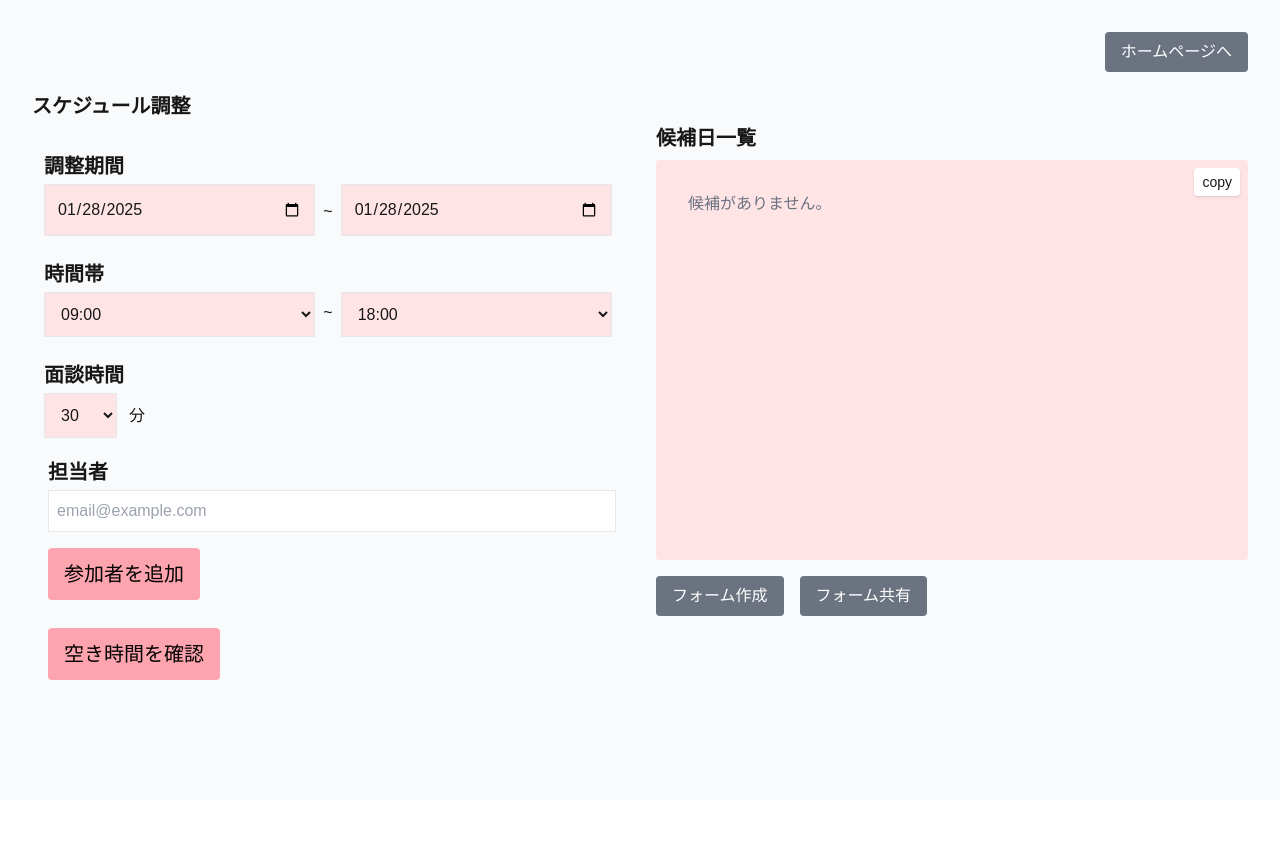
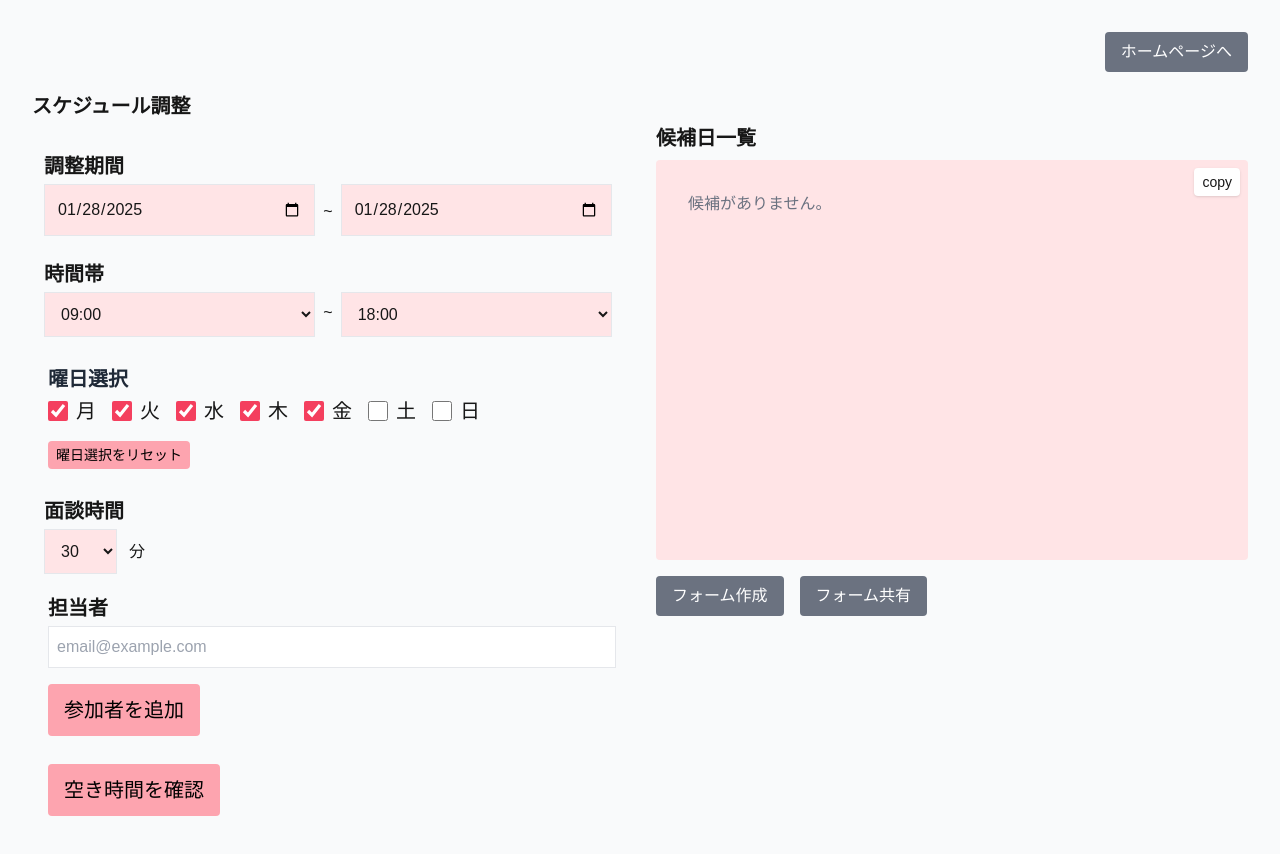
Before and after one commit to saoki0913/schedule_management_frontend, a Next.js app: page /schedule in a window 1280 px wide. Shown: the top 854 px of the page. Before the commit the page ends 800 px from the top, so only its background shows below. Built offline with nearby package versions, Linux system fonts and the light colour scheme.

Commit message:
Addition of day-of-week filter function

```diff
--- a/app/appointment/page.tsx
+++ b/app/appointment/page.tsx
@@ -5,23 +5,21 @@ import { parseISO, format } from "date-fns";
 import { Calendar, Clock, Check } from "lucide-react";
 
 export default function SelectSchedulePage() {
-  // 初期値は空の配列・文字列にしておく
+  // 各種 state
   const [candidates, setCandidates] = useState<string[][]>([]);
   const [users, setUsers] = useState<{ email: string }[]>([]);
   const [selectedCandidate, setSelectedCandidate] = useState<string>("");
-
-  // ローディング状態を管理する state
+  const [selectedDays, setSelectedDays] = useState<string[]>([]);
   const [isLoading, setIsLoading] = useState(false);
-
-  // 開始・終了時刻（フィルタ条件）の state
   const [minTime, setMinTime] = useState("10:00");
   const [maxTime, setMaxTime] = useState("18:00");
+  // 送信済みかどうかを示す state
+  const [isConfirmed, setIsConfirmed] = useState(false);
 
-  // BASE_URL を定義
-  // const BASE_URL = "https://func-sche.azurewebsites.net";
-  const BASE_URL = "http://localhost:7071";
+  const BASE_URL = "https://func-sche.azurewebsites.net";
+  // const BASE_URL = "http://localhost:7071";
 
-  // URL に token があればサーバーからフォームデータを復元する
+  // URL の token を使ってフォームデータを復元する
   useEffect(() => {
     const searchParams = new URLSearchParams(window.location.search);
     const token = searchParams.get("token");
@@ -34,11 +32,13 @@ export default function SelectSchedulePage() {
           return res.json();
         })
         .then((data) => {
-          // 復元するデータの例：{ users, candidates, start_time, end_time }
           if (data.users) setUsers(data.users);
           if (data.candidates) setCandidates(data.candidates);
           if (data.start_time) setMinTime(data.start_time);
           if (data.end_time) setMaxTime(data.end_time);
+          if (data.selected_days) setSelectedDays(data.selected_days);
+          // もしサーバー側で既に確定済みなら isConfirmed を true にする
+          if (data.isConfirmed) setIsConfirmed(true);
         })
         .catch((error) => {
           console.error("Error retrieving form data:", error);
@@ -46,7 +46,7 @@ export default function SelectSchedulePage() {
     }
   }, []);
 
-  // ISO 文字列の日付部分を "yyyy/MM/dd" 形式に変換
+  // 日付・時刻のフォーマット関数
   const formatDatePart = (isoString: string) => {
     try {
       const date = parseISO(isoString);
@@ -57,7 +57,6 @@ export default function SelectSchedulePage() {
     }
   };
 
-  // ISO 文字列の日付部分から "HH:mm" 形式の時刻を取得
   const formatTimePart = (isoString: string) => {
     try {
       const date = parseISO(isoString);
@@ -68,15 +67,30 @@ export default function SelectSchedulePage() {
     }
   };
 
-  // フィルタリング条件：受け取った時刻範囲内の候補のみ表示
+  // 候補のフィルタリング処理（曜日フィルタ等を含む）
   const filteredCandidates = candidates.filter((candidate) => {
     if (candidate.length !== 2) return false;
+    if (candidate[0].substring(0, 10) !== candidate[1].substring(0, 10)) return false;
     const candidateStart = candidate[0].substring(11, 16);
     const candidateEnd = candidate[1].substring(11, 16);
-    return candidateStart >= minTime && candidateEnd <= maxTime;
+    if (candidateEnd < candidateStart) return false;
+    if (!(candidateStart >= minTime && candidateEnd <= maxTime)) return false;
+    if (selectedDays.length > 0) {
+      try {
+        const date = parseISO(candidate[0]);
+        const dayIndex = date.getDay();
+        const dayMap = ["日", "月", "火", "水", "木", "金", "土"];
+        const candidateDay = dayMap[dayIndex];
+        if (!selectedDays.includes(candidateDay)) return false;
+      } catch (err) {
+        console.error("Day parsing error:", err);
+        return false;
+      }
+    }
+    return true;
   });
 
-  // バックエンドへ選択候補を送信して予定登録を依頼する
+  // 送信処理
   const handleSubmit = async (e: React.FormEvent) => {
     e.preventDefault();
     const searchParams = new URLSearchParams(window.location.search);
@@ -85,8 +99,6 @@ export default function SelectSchedulePage() {
       alert("候補を選択してください。");
       return;
     }
-
-    // ローディング状態にする
     setIsLoading(true);
 
     const payload = {
@@ -107,11 +119,12 @@ export default function SelectSchedulePage() {
       const data = await response.json();
       console.log("Response from backend:", data);
       alert(data.message);
+      // 送信が成功したら、フォームを無効化するために isConfirmed を true にする
+      setIsConfirmed(true);
     } catch (error) {
       console.error("Error scheduling appointment:", error);
       alert("日程の確定に失敗しました。");
     } finally {
-      // 処理が完了したらローディング状態を解除する
       setIsLoading(false);
     }
   };
@@ -128,7 +141,13 @@ export default function SelectSchedulePage() {
               以下の候補から希望する面接日程を選択してください。
             </p>
           </div>
-          {/* フォーム */}
+          {isConfirmed ? (
+            <div className="p-8 bg-gray-100 rounded-lg text-center">
+              <p className="text-xl font-semibold text-gray-700">
+                このフォームは既に使用済みです。
+              </p>
+            </div>
+          ) : (
             <form onSubmit={handleSubmit} className="space-y-6">
               <div className="grid gap-6">
                 {filteredCandidates.map((candidate, index) => {
@@ -214,6 +233,7 @@ export default function SelectSchedulePage() {
                 {isLoading ? "処理中..." : "日程を確定する"}
               </button>
             </form>
+          )}
         </div>
       </div>
     </div>
--- a/app/schedule/components/CandidateList.tsx
+++ b/app/schedule/components/CandidateList.tsx
@@ -8,6 +8,7 @@ interface CandidateListProps {
   minTime: string;
   maxTime: string;
   isLoading: boolean; // 親から渡されるローディング状態
+  selectedDays: string[]; // 選択された曜日（例: ["月", "火"]）
 }
 
 export default function CandidateList({
@@ -15,6 +16,7 @@ export default function CandidateList({
   minTime,
   maxTime,
   isLoading,
+  selectedDays,
 }: CandidateListProps) {
   // "2025-02-03T10:30:00" → "yyyy/MM/dd HH:mm" のようにフォーマット
   const formatDate = (isoString: string) => {
@@ -39,6 +41,7 @@ export default function CandidateList({
   };
 
   // 候補の時間帯を、minTime 〜 maxTime の範囲内にフィルタリングする
+  //曜日フィルタも適用
   const filteredCandidates = candidates.filter((slotPair) => {
     if (slotPair.length !== 2) return false;
     // 日付部分（最初の10文字）が異なる場合は、日をまたいでいると判断して除外
@@ -50,7 +53,22 @@ export default function CandidateList({
     const candidateEnd = slotPair[1].substring(11, 16);
     // 終了時刻が開始時刻よりも早い場合は、0:00をまたいでいるとみなし除外
     if (candidateEnd < candidateStart) return false;
-    return candidateStart >= minTime && candidateEnd <= maxTime;
+    if (!(candidateStart >= minTime && candidateEnd <= maxTime)) return false;
+
+    // 選択された曜日がある場合、候補の開始日時の曜日が含まれているかチェック
+    if (selectedDays.length > 0) {
+      try {
+        const date = parseISO(slotPair[0]);
+        const dayIndex = date.getDay(); // 0: 日, 1: 月, ...
+        const dayMap = ["日", "月", "火", "水", "木", "金", "土"];
+        const candidateDay = dayMap[dayIndex];
+        if (!selectedDays.includes(candidateDay)) return false;
+      } catch (err) {
+        console.error("Day parsing error:", err);
+        return false;
+      }
+    }
+    return true;
   });
 
   // 「コピー」ボタン押下時の処理
--- a/app/schedule/components/ScheduleForm.tsx
+++ b/app/schedule/components/ScheduleForm.tsx
@@ -28,6 +28,8 @@ interface ScheduleFormProps {
   setStartTime: (value: string) => void;
   endTime: string;
   setEndTime: (value: string) => void;
+  selectedDays: string[];
+  setSelectedDays: (value: string[]) => void;
   durationMinutes: number;
   setDurationMinutes: (value: number) => void;
   users: User[];
@@ -43,6 +45,7 @@ export default function ScheduleForm(props: ScheduleFormProps) {
     endDate, setEndDate,
     startTime, setStartTime,
     endTime, setEndTime,
+    selectedDays, setSelectedDays,
     durationMinutes, setDurationMinutes,
     users,
     handleAddUser,
@@ -50,6 +53,20 @@ export default function ScheduleForm(props: ScheduleFormProps) {
     handleChangeUserEmail,
     handleSubmit,
   } = props;
+
+  // 曜日チェックボックス用の設定（selectedDays は配列）
+  const weekdays = ['月', '火', '水', '木', '金', '土', '日'];
+  const selectedDaysArray = selectedDays;
+
+  const handleDayToggle = (day: string) => {
+    let newSelectedDaysArray: string[];
+    if (selectedDaysArray.includes(day)) {
+      newSelectedDaysArray = selectedDaysArray.filter((d) => d !== day);
+    } else {
+      newSelectedDaysArray = [...selectedDaysArray, day];
+    }
+    setSelectedDays(newSelectedDaysArray);
+  };
 
   return (
     <div>
@@ -114,6 +131,30 @@ export default function ScheduleForm(props: ScheduleFormProps) {
             </select>
           </div>
         </div>
+        {/* 曜日選択 */}
+        <div className="p-4 rounded-lg ">
+          <label className="block mb-1 font-bold text-xl text-gray-800">曜日選択</label>
+          <div className="flex flex-wrap gap-4">
+            {weekdays.map((day) => (
+              <label key={day} className="flex items-center cursor-pointer space-x-2">
+                <input
+                  type="checkbox"
+                  checked={selectedDaysArray.includes(day)}
+                  onChange={() => handleDayToggle(day)}
+                  className="w-5 h-6 accent-rose-500"
+                />
+                <span className="text-xl font-medium">{day}</span>
+              </label>
+            ))}
+            <button
+              type="button"
+              onClick={() => setSelectedDays([])}
+              className="bg-rose-300 hover:bg-rose-400 text-sm text-black py-1 px-2 rounded"
+              >
+              曜日選択をリセット
+            </button>
+          </div>
+        </div>
 
         {/* 面談時間 */}
         <div className="items-end p-3 rounded">
--- a/app/schedule/page.tsx
+++ b/app/schedule/page.tsx
@@ -17,14 +17,18 @@ export default function SchedulePage() {
   const [startTime, setStartTime] = useState("09:00");
   const [endTime, setEndTime] = useState("18:00");
   const [durationMinutes, setDurationMinutes] = useState(30);
+  // 選択された曜日を保持する state
+  const [selectedDays, setSelectedDays] = useState<string[]>(["月","火","水","木","金"]);
+  // 送信済みかどうかを示す state
+  const [isConfirmed, setIsConfirmed] = useState(false);
   const [users, setUsers] = useState<User[]>([{ email: "" }]);
   // ローディング状態を管理する state
   const [isLoading, setIsLoading] = useState(false);
   // 取得した候補リストを表示するための state
   const [candidates, setCandidates] = useState<string[][]>([]);
   // BASE_URL を定義
-  // const BASE_URL = "https://func-sche.azurewebsites.net";
-  const BASE_URL = "http://localhost:7071";
+  const BASE_URL = "https://func-sche.azurewebsites.net";
+  // const BASE_URL = "http://localhost:7071";
 
   // 参加者追加
   const handleAddUser = () => {
@@ -59,6 +63,7 @@ export default function SchedulePage() {
       end_date: endDate,
       start_time: startTime,
       end_time: endTime,
+      selected_days: selectedDays,
       duration_minutes: durationMinutes,
       users: validUsers,
     };
@@ -90,10 +95,12 @@ export default function SchedulePage() {
   // サーバー側にフォームデータを保存してトークンを取得する関数
   const storeFormData = async (): Promise<string | null> => {
     const payload = {
+      isConfirmed: isConfirmed,
       start_date: startDate,
       end_date: endDate,
       start_time: startTime,
       end_time: endTime,
+      selected_days: selectedDays,
       duration_minutes: durationMinutes,
       users,
       candidates,
@@ -106,6 +113,7 @@ export default function SchedulePage() {
         },
         body: JSON.stringify(payload),
       });
+      console.log(payload);
       if (!res.ok) {
         console.error("Failed to store form data");
         return null;
@@ -188,6 +196,8 @@ export default function SchedulePage() {
             setStartTime={setStartTime}
             endTime={endTime}
             setEndTime={setEndTime}
+            selectedDays={selectedDays}
+            setSelectedDays={setSelectedDays}
             durationMinutes={durationMinutes}
             setDurationMinutes={setDurationMinutes}
             users={users}
@@ -205,6 +215,7 @@ export default function SchedulePage() {
             minTime={startTime}
             maxTime={endTime}
             isLoading={isLoading}
+            selectedDays={selectedDays}
           />
           {/* フォーム作成ボタン */}
           <button
```
Lines whose indentation alone changed are shown as unchanged.
